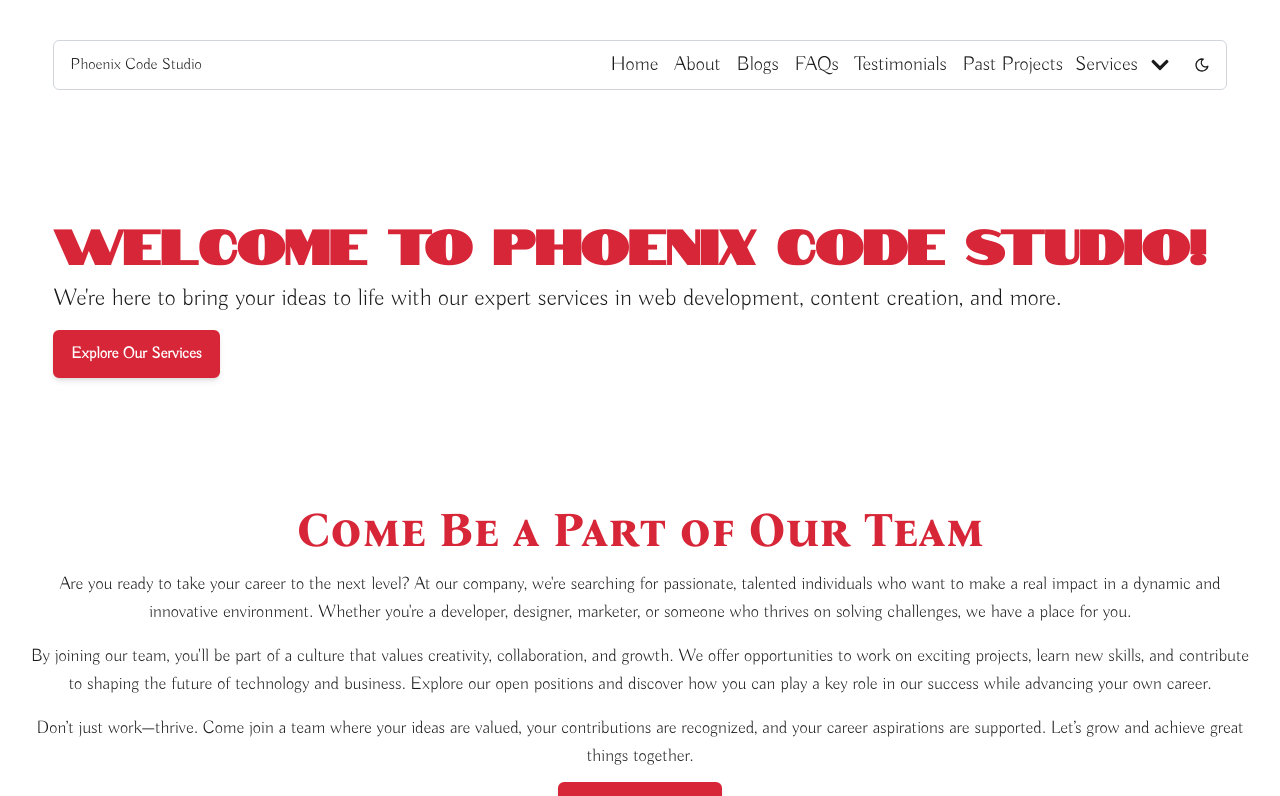
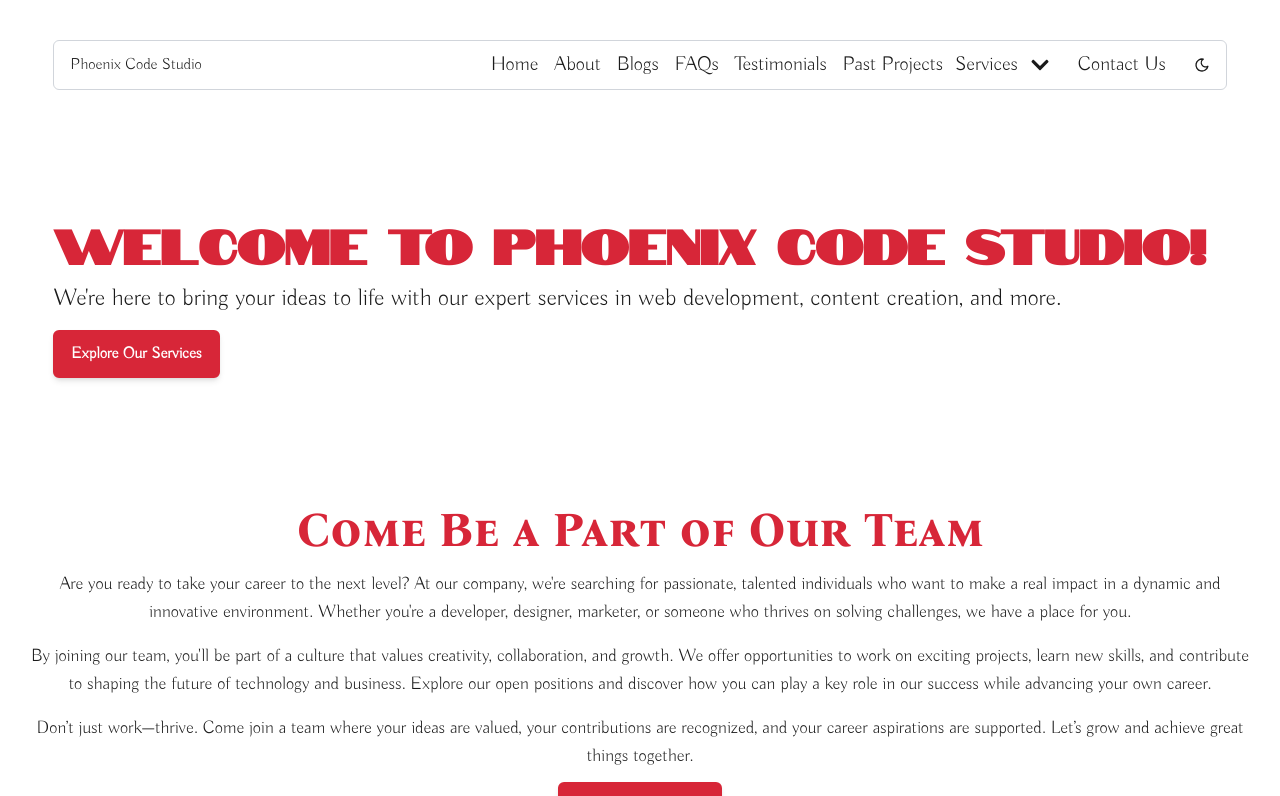
Before and after one commit to tmchuynh/phoenix-code-studio, a Next.js app: page / in a window 1280 px wide. Shown: the top 796 px of the page. Built offline with nearby package versions, Linux system fonts and the light colour scheme.

Commit message:
add contact link

```diff
--- a/src/components/NavBar.tsx
+++ b/src/components/NavBar.tsx
@@ -138,6 +138,14 @@ const NavBar = () => {
                 </MenubarSubContent>
               </MenubarSub>
             </MenubarContent>
+          </MenubarMenu>
+          <MenubarMenu>
+            <a
+              onClick={() => router.push("/contact-us")}
+              className="text-sm md:text-md lg:text-xl mx-4 hover:text-primary"
+            >
+              Contact Us
+            </a>
           </MenubarMenu>
           <ModeButton />
         </div>
```
